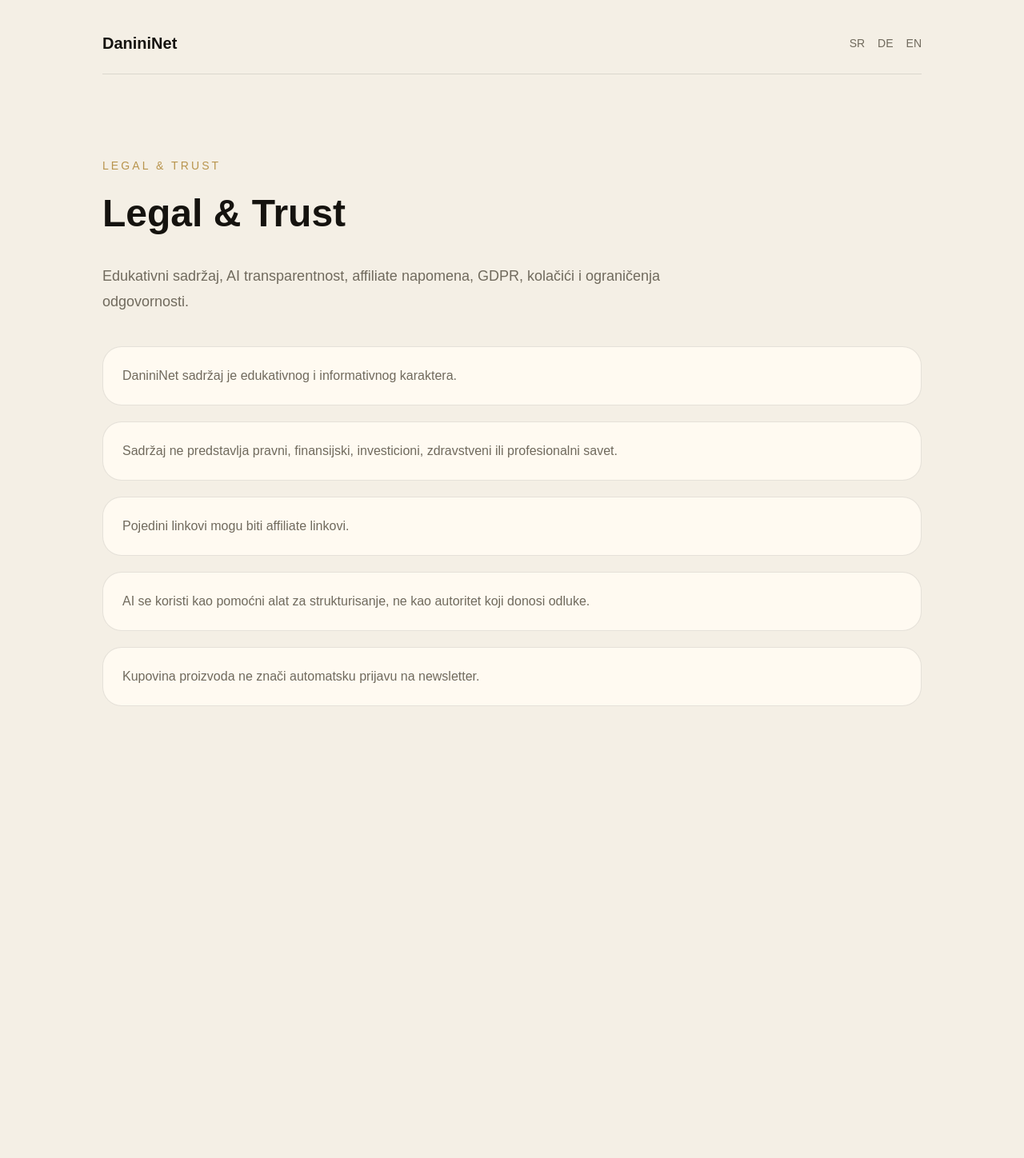
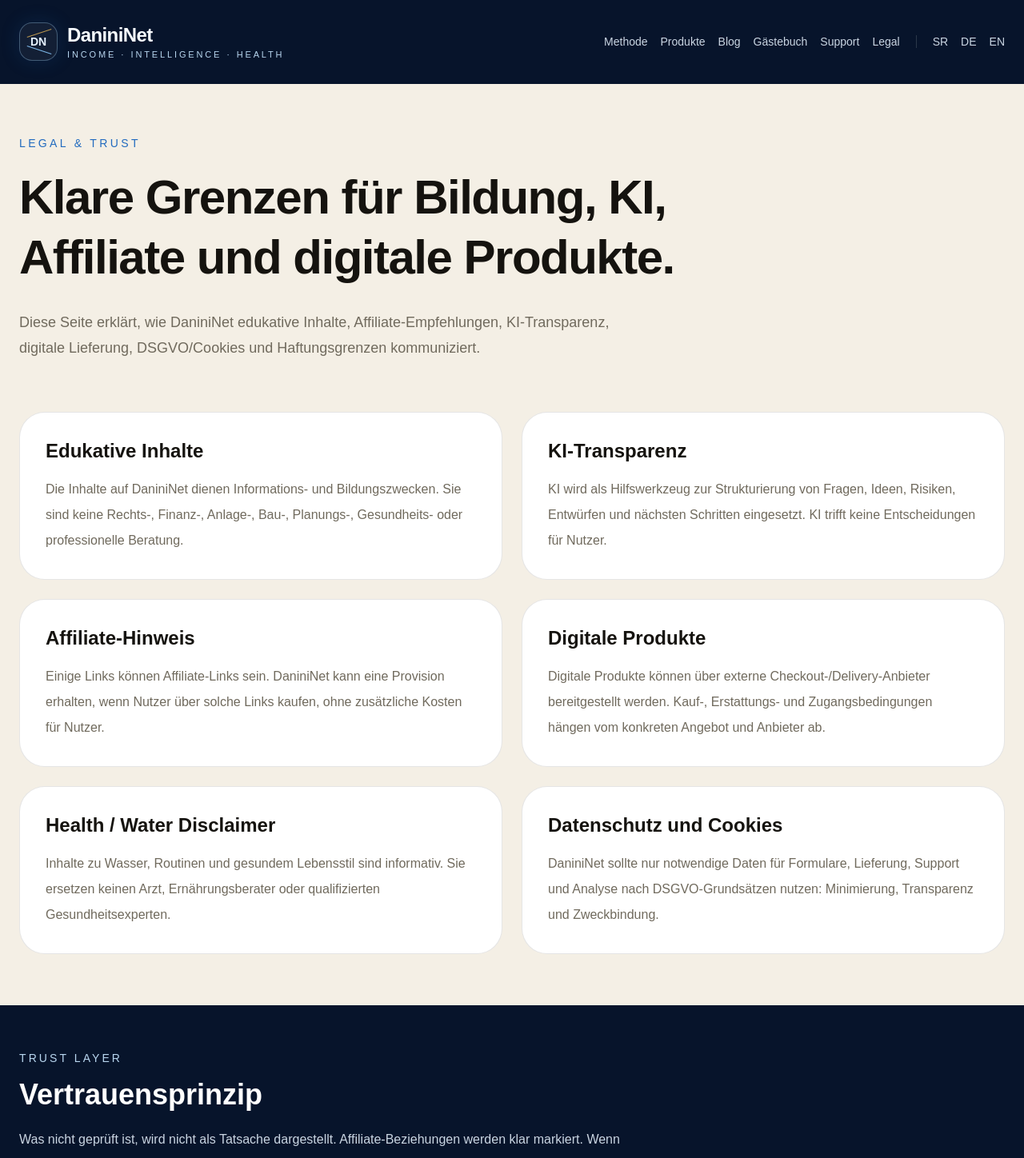
Before and after one commit to danininet/danininet, a Next.js app: page /de/legal in a window 1280 px wide. Shown: the top 1448 px of the page at 80% size. Before the commit the page ends 963 px from the top, so only its background shows below. Built offline with nearby package versions, Linux system fonts and the light colour scheme; no server answers.

Commit message:
Rewrite legal trust page with localized compliance content

```diff
--- a/app/[locale]/legal/page.tsx
+++ b/app/[locale]/legal/page.tsx
@@ -1,54 +1,78 @@
-import Link from "next/link";
+import { SectionIntro, SiteShell, normalizeLocale } from "@/components/layout/SiteShell";
 
-export default async function LegalPage({
-  params,
-}: {
-  params: Promise<{ locale: string }>;
-}) {
+type Locale = "sr" | "de" | "en";
+
+const copy = {
+  sr: {
+    eyebrow: "Legal & Trust",
+    title: "Jasne granice za edukaciju, AI, affiliate i digitalne proizvode.",
+    text: "Ova stranica objašnjava kako DaniniNet komunicira edukativni sadržaj, affiliate preporuke, AI transparentnost, digitalnu isporuku, GDPR/kolačiće i ograničenja odgovornosti.",
+    sections: [
+      ["Edukativni karakter", "Sadržaj na DaniniNet-u je informativan i edukativan. Ne predstavlja pravni, finansijski, investicioni, urbanistički, tehnički, zdravstveni ili profesionalni savet."],
+      ["AI transparentnost", "AI se koristi kao pomoćni alat za strukturisanje pitanja, ideja, rizika, nacrta i sledećih koraka. AI nije autoritet koji donosi odluke umesto korisnika."],
+      ["Affiliate napomena", "Pojedini linkovi mogu biti affiliate linkovi. To znači da DaniniNet može ostvariti proviziju ako korisnik kupi preko takvog linka, bez dodatnog troška za korisnika."],
+      ["Digitalni proizvodi", "Digitalni proizvodi mogu biti isporučeni preko eksternog checkout/delivery provajdera. Uslovi kupovine, povraćaja i pristupa zavise od konkretne ponude i provajdera."],
+      ["Health / Water disclaimer", "Sadržaj o vodi, navikama, rutinama i zdravom stilu života je informativan. Ne zamenjuje lekara, nutricionistu ili kvalifikovanog zdravstvenog stručnjaka."],
+      ["Privatnost i kolačići", "DaniniNet treba da koristi samo neophodne podatke za formu, isporuku, support i analitiku u skladu sa GDPR principima: minimizacija, transparentnost i svrha obrade."],
+    ],
+    finalTitle: "Princip poverenja",
+    finalText: "Ako nešto nije provereno, ne predstavlja se kao činjenica. Ako postoji affiliate odnos, mora biti jasno označen. Ako tema zahteva stručnjaka, korisnik se ne sme gurati u neosnovanu odluku.",
+  },
+  de: {
+    eyebrow: "Legal & Trust",
+    title: "Klare Grenzen für Bildung, KI, Affiliate und digitale Produkte.",
+    text: "Diese Seite erklärt, wie DaniniNet edukative Inhalte, Affiliate-Empfehlungen, KI-Transparenz, digitale Lieferung, DSGVO/Cookies und Haftungsgrenzen kommuniziert.",
+    sections: [
+      ["Edukative Inhalte", "Die Inhalte auf DaniniNet dienen Informations- und Bildungszwecken. Sie sind keine Rechts-, Finanz-, Anlage-, Bau-, Planungs-, Gesundheits- oder professionelle Beratung."],
+      ["KI-Transparenz", "KI wird als Hilfswerkzeug zur Strukturierung von Fragen, Ideen, Risiken, Entwürfen und nächsten Schritten eingesetzt. KI trifft keine Entscheidungen für Nutzer."],
+      ["Affiliate-Hinweis", "Einige Links können Affiliate-Links sein. DaniniNet kann eine Provision erhalten, wenn Nutzer über solche Links kaufen, ohne zusätzliche Kosten für Nutzer."],
+      ["Digitale Produkte", "Digitale Produkte können über externe Checkout-/Delivery-Anbieter bereitgestellt werden. Kauf-, Erstattungs- und Zugangsbedingungen hängen vom konkreten Angebot und Anbieter ab."],
+      ["Health / Water Disclaimer", "Inhalte zu Wasser, Routinen und gesundem Lebensstil sind informativ. Sie ersetzen keinen Arzt, Ernährungsberater oder qualifizierten Gesundheitsexperten."],
+      ["Datenschutz und Cookies", "DaniniNet sollte nur notwendige Daten für Formulare, Lieferung, Support und Analyse nach DSGVO-Grundsätzen nutzen: Minimierung, Transparenz und Zweckbindung."],
+    ],
+    finalTitle: "Vertrauensprinzip",
+    finalText: "Was nicht geprüft ist, wird nicht als Tatsache dargestellt. Affiliate-Beziehungen werden klar markiert. Wenn ein Thema Fachleute erfordert, wird der Nutzer nicht zu unbegründeten Entscheidungen gedrängt.",
+  },
+  en: {
+    eyebrow: "Legal & Trust",
+    title: "Clear boundaries for education, AI, affiliate and digital products.",
+    text: "This page explains how DaniniNet communicates educational content, affiliate recommendations, AI transparency, digital delivery, GDPR/cookies and liability boundaries.",
+    sections: [
+      ["Educational nature", "Content on DaniniNet is informational and educational. It is not legal, financial, investment, planning, technical, health or professional advice."],
+      ["AI transparency", "AI is used as an assistive tool for structuring questions, ideas, risks, drafts and next steps. AI does not make decisions for users."],
+      ["Affiliate disclosure", "Some links may be affiliate links. DaniniNet may earn a commission if users buy through such links, at no additional cost to the user."],
+      ["Digital products", "Digital products may be delivered through external checkout/delivery providers. Purchase, refund and access terms depend on the specific offer and provider."],
+      ["Health / Water disclaimer", "Content about water, routines and healthy lifestyle is informational. It does not replace a doctor, nutritionist or qualified health professional."],
+      ["Privacy and cookies", "DaniniNet should use only necessary data for forms, delivery, support and analytics under GDPR principles: minimization, transparency and purpose limitation."],
+    ],
+    finalTitle: "Trust principle",
+    finalText: "If something is not verified, it is not presented as fact. Affiliate relationships must be clearly marked. If a topic requires a professional, users should not be pushed into unsupported decisions.",
+  },
+} as const;
+
+export default async function LegalPage({ params }: { params: Promise<{ locale: string }> }) {
   const { locale } = await params;
-  const lang = locale === "de" || locale === "en" ? locale : "sr";
+  const lang: Locale = normalizeLocale(locale);
+  const t = copy[lang];
 
   return (
-    <main className="min-h-screen bg-[#f4efe5] px-6 py-10 text-[#15130f]">
-      <div className="mx-auto max-w-5xl">
-        <Header lang={lang} />
-
-        <section className="py-10">
-          <p className="text-sm uppercase tracking-[0.22em] text-[#b8944d]">Legal & Trust</p>
-          <h1 className="mt-5 max-w-4xl text-5xl font-semibold leading-tight">Legal & Trust</h1>
-          <p className="mt-8 max-w-3xl text-lg leading-8 text-[#706a5d]">
-            Edukativni sadržaj, AI transparentnost, affiliate napomena, GDPR,
-            kolačići i ograničenja odgovornosti.
-          </p>
-
-          <div className="mt-10 grid gap-5">
-            {[
-              "DaniniNet sadržaj je edukativnog i informativnog karaktera.",
-              "Sadržaj ne predstavlja pravni, finansijski, investicioni, zdravstveni ili profesionalni savet.",
-              "Pojedini linkovi mogu biti affiliate linkovi.",
-              "AI se koristi kao pomoćni alat za strukturisanje, ne kao autoritet koji donosi odluke.",
-              "Kupovina proizvoda ne znači automatsku prijavu na newsletter.",
-            ].map((item) => (
-              <div key={item} className="rounded-3xl border border-black/10 bg-[#fffaf1] p-6 text-[#706a5d]">
-                {item}
-              </div>
-            ))}
-          </div>
-        </section>
-      </div>
-    </main>
+    <SiteShell locale={lang}>
+      <SectionIntro eyebrow={t.eyebrow} title={t.title} text={t.text} />
+      <section className="mx-auto grid max-w-7xl gap-6 px-6 pb-16 md:grid-cols-2">
+        {t.sections.map(([title, text]) => (
+          <article key={title} className="rounded-[2rem] border border-black/10 bg-white p-8">
+            <h2 className="text-2xl font-semibold">{title}</h2>
+            <p className="mt-4 leading-8 text-[#706a5d]">{text}</p>
+          </article>
+        ))}
+      </section>
+      <section className="bg-[#07142b] text-white">
+        <div className="mx-auto max-w-7xl px-6 py-14">
+          <p className="text-sm uppercase tracking-[0.22em] text-[#b9d7f0]">Trust layer</p>
+          <h2 className="mt-4 text-4xl font-semibold">{t.finalTitle}</h2>
+          <p className="mt-5 max-w-3xl leading-8 text-slate-300">{t.finalText}</p>
+        </div>
+      </section>
+    </SiteShell>
   );
 }
-
-function Header({ lang }: { lang: string }) {
-  return (
-    <header className="mb-16 flex flex-wrap items-center justify-between gap-4 border-b border-black/10 pb-6">
-      <Link href={`/${lang}`} className="text-xl font-semibold">DaniniNet</Link>
-      <nav className="flex gap-4 text-sm text-[#706a5d]">
-        <Link href="/sr">SR</Link>
-        <Link href="/de">DE</Link>
-        <Link href="/en">EN</Link>
-      </nav>
-    </header>
-  );
-}
```
